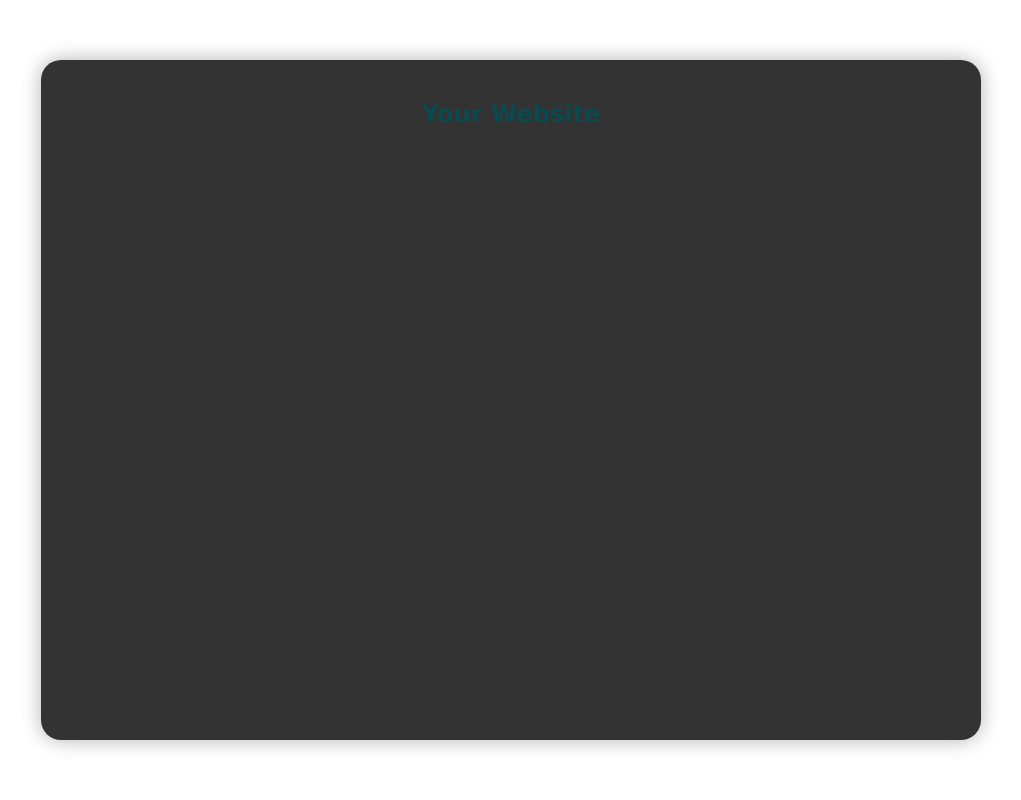
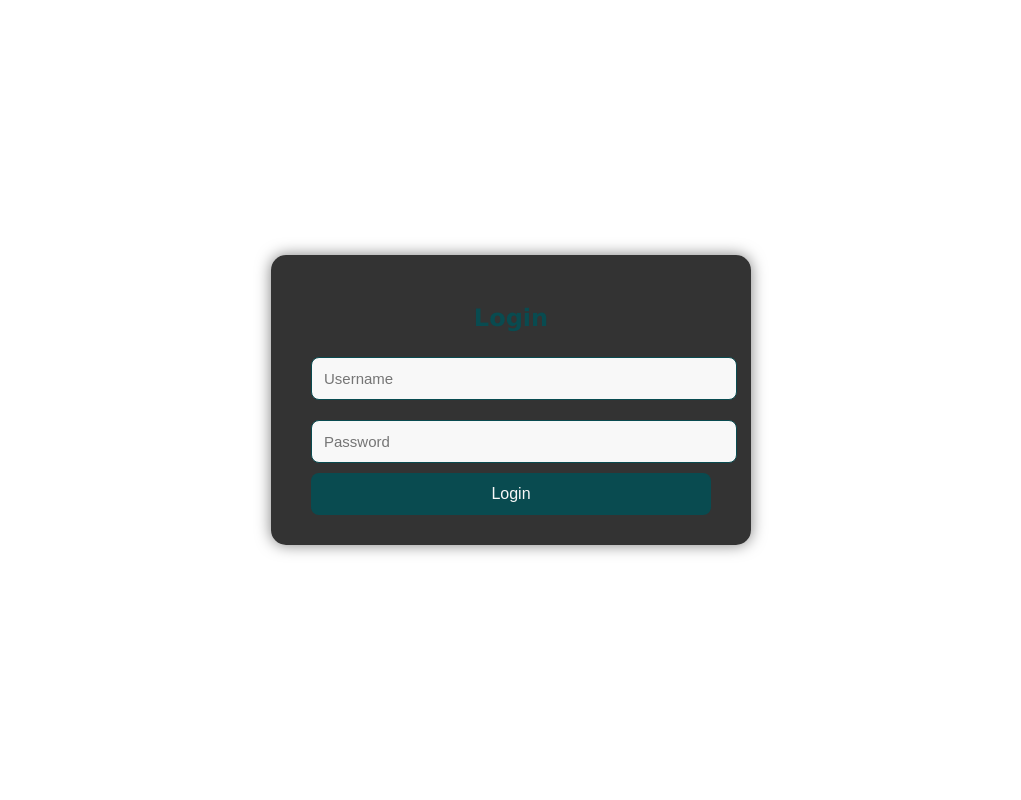
Before and after one commit to nervelle-studios/site, a Flask app: page /login in a window 1280 px wide. Shown: the whole page, without its empty margins (129-1150 px from the left). Run offline with Flask 3, Linux system fonts and the light colour scheme.

Commit message:
Revise login page layout and styling

```diff
--- a/templates/login.html
+++ b/templates/login.html
@@ -3,48 +3,95 @@
 <head>
 <meta charset="UTF-8">
 <meta name="viewport" content="width=device-width, initial-scale=1.0">
-<title>Your Website</title>
+<title>Login — Nervelle Studios</title>
 <style>
   body {
+    margin: 0;
+    padding: 0;
     font-family: "Lucida Sans", "Lucida Grande", sans-serif;
     background: transparent;
-    color: #f8f8f8;
     display: flex;
     justify-content: center;
     align-items: center;
     height: 100vh;
-    margin: 0;
   }
 
-  .contact-us-section {
+  .login-container {
     background: rgba(16, 16, 16, 0.85);
-    padding: 20px;
-    border-radius: 20px;
-    box-shadow: 0 0 20px rgba(0,0,0,0.3);
+    border-radius: 15px;
+    padding: 30px 40px;
     width: 90%;
-    max-width: 900px;
-    height: 80vh;
-    display: flex;
-    flex-direction: column;
+    max-width: 400px;
+    color: #f8f8f8;
+    box-shadow: 0 0 15px rgba(0,0,0,0.5);
   }
 
   h2 {
+    text-align: center;
     color: #094b50;
-    text-align: center;
-    margin-bottom: 10px;
+    margin-bottom: 15px;
   }
 
-  iframe {
-    flex-grow: 1;
+  .form-input {
+    width: 100%;
+    padding: 12px;
+    margin: 10px 0;
+    border: 1px solid #094b50;
+    border-radius: 8px;
+    background: #f8f8f8;
+    font-size: 15px;
+  }
+
+  .submit-btn {
+    width: 100%;
+    padding: 12px;
     border: none;
-    border-radius: 10px;
+    border-radius: 8px;
+    background: #094b50;
+    color: #f8f8f8;
+    font-size: 16px;
+    cursor: pointer;
+    transition: background 0.3s;
+  }
+
+  .submit-btn:hover {
+    background: #0a5c61;
+  }
+
+  .message {
+    text-align: center;
+    margin-top: 10px;
+    font-size: 14px;
+  }
+
+  .success { color: #4caf50; }
+  .error { color: #e74c3c; }
+  .info { color: #f1c40f; }
+
+  @media (max-width: 480px) {
+    .login-container {
+      padding: 20px;
+    }
   }
 </style>
 </head>
 <body>
-  <div class="contact-us-section">
-    <h2>Your Website</h2>
-    <iframe src="{{ link }}" allowfullscreen></iframe>
+  <div class="login-container">
+    <h2>Login</h2>
+
+    {% with messages = get_flashed_messages(with_categories=true) %}
+      {% if messages %}
+        {% for category, message in messages %}
+          <p class="message {{ category }}">{{ message }}</p>
+        {% endfor %}
+      {% endif %}
+    {% endwith %}
+
+    <form method="POST">
+      <input type="text" class="form-input" name="username" placeholder="Username" required>
+      <input type="password" class="form-input" name="password" placeholder="Password" required>
+      <button type="submit" class="submit-btn">Login</button>
+    </form>
   </div>
 </body>
 </html>
```
